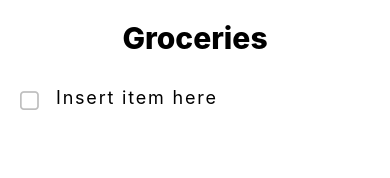
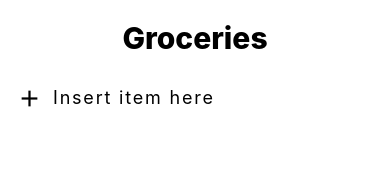
Before and after one commit to jsantos42/GroceriesApp, a React Native app: screen / in a window 390 px wide. Shown: the top 178 px of the page. Built offline with nearby package versions, Linux system fonts and the light colour scheme; what trie-search would draw is missing.

Commit message:
fix: correct lack of transparency of checkbox

```diff
--- a/src/App.tsx
+++ b/src/App.tsx
@@ -52,8 +52,6 @@ function App(): React.JSX.Element {
 	// to this level, in order to pass it to the grocery item checkbox
 	// 2. wrapping a pressable around this flatlist and pass that function too
 	//
-	// 3. On android, adding a item makes the first half of the checkbox become
-	//       visible??
 
 	return (
 		<AppProvider>
--- a/src/components/NewItem/InputField.tsx
+++ b/src/components/NewItem/InputField.tsx
@@ -1,6 +1,7 @@
-import {CheckBox} from '@rneui/base';
+import {Icon} from '@rneui/base';
 import {TextInput, View} from 'react-native';
-import {useStyles} from '@utils/styles';
+import {getContrastColor, useStyles} from '@utils/styles';
+import {useAppContext} from '../AppProvider';
 
 export const InputField = ({
 	input,
@@ -12,11 +13,17 @@ export const InputField = ({
 	handleTextSubmit: (input: string) => void;
 }) => {
 	const styles = useStyles();
+	const {theme} = useAppContext();
 	return (
-		<View className="flex flex-row items-end">
-			<CheckBox checked={false} containerStyle={styles.newItemCheckBox} />
+		<View className="pl-4 flex flex-row items-center">
+			<Icon
+				name="add"
+				type="material"
+				color={getContrastColor(theme)}
+				size={27}
+			/>
 			<TextInput
-				className="p-4 w-full text-lg tracking-widest shadow-none"
+				className="p-4 pl-2.5 w-full text-lg tracking-widest shadow-none"
 				style={styles.textColor}
 				placeholder="Insert item here"
 				value={input}
--- a/src/utils/styles.ts
+++ b/src/utils/styles.ts
@@ -13,10 +13,6 @@ export const useStyles = () => {
 		},
 		checkBoxText: {
 			fontSize: 18,
-		},
-		newItemCheckBox: {
-			width: 0,
-			backgroundColor: 'transparent',
 		},
 		elevation1: {
 			elevation: 1,
```
